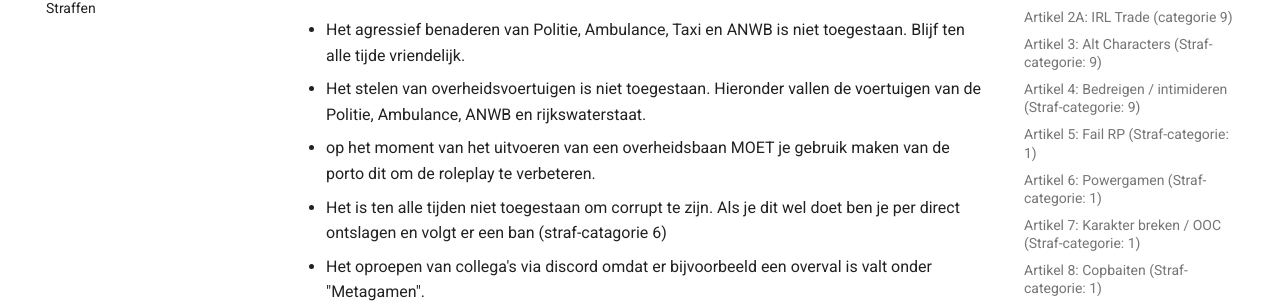
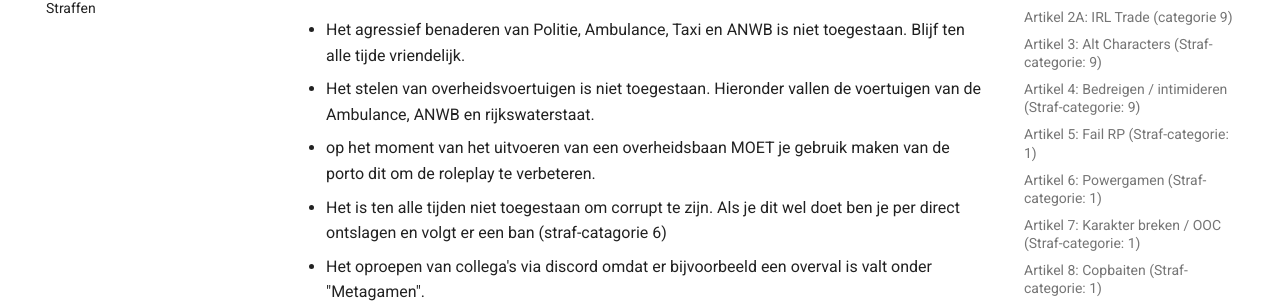
Before and after one commit to ZuiderVeenRP/apv, an MkDocs documentation site: the page built from docs/algemeen.md, in a window 1280 px wide and 900 px high, scrolled down 14313 px. Shown: the part 181-484 px from the top of the window. Built offline with MkDocs 1.6.1 and Material for MkDocs 9.7.7, drawn with Linux system fonts in a browser that asks for light colours; comment, search, counter and statistics services are not loaded.

Commit message:
Politie voertuig uit niet stelen lijst gehaald
Item stond er dubbel in met een nieuwe regel waarbij het soms wel en soms niet mag

```diff
--- a/docs/algemeen.md
+++ b/docs/algemeen.md
@@ -369,7 +369,7 @@ dood = dood. (verkeersongevallen en dergelijken vallen ook hieronder)
 
 ### **Artikel 43: Algemene regels hulpdiensten**
 - Het agressief benaderen van Politie, Ambulance, Taxi en ANWB is niet toegestaan. Blijf ten alle tijde vriendelijk.
-- Het stelen van overheidsvoertuigen is niet toegestaan. Hieronder vallen de voertuigen van de Politie, Ambulance, ANWB en rijkswaterstaat.
+- Het stelen van overheidsvoertuigen is niet toegestaan. Hieronder vallen de voertuigen van de Ambulance, ANWB en rijkswaterstaat.
 - op het moment van het uitvoeren van een overheidsbaan MOET je gebruik maken van de porto dit om de roleplay te verbeteren.
 - Het is ten alle tijden niet toegestaan om corrupt te zijn. Als je dit wel doet ben je per direct ontslagen en volgt er een ban (straf-catagorie 6)
 - Het oproepen van collega's via discord omdat er bijvoorbeeld een overval is valt onder "Metagamen".
```
